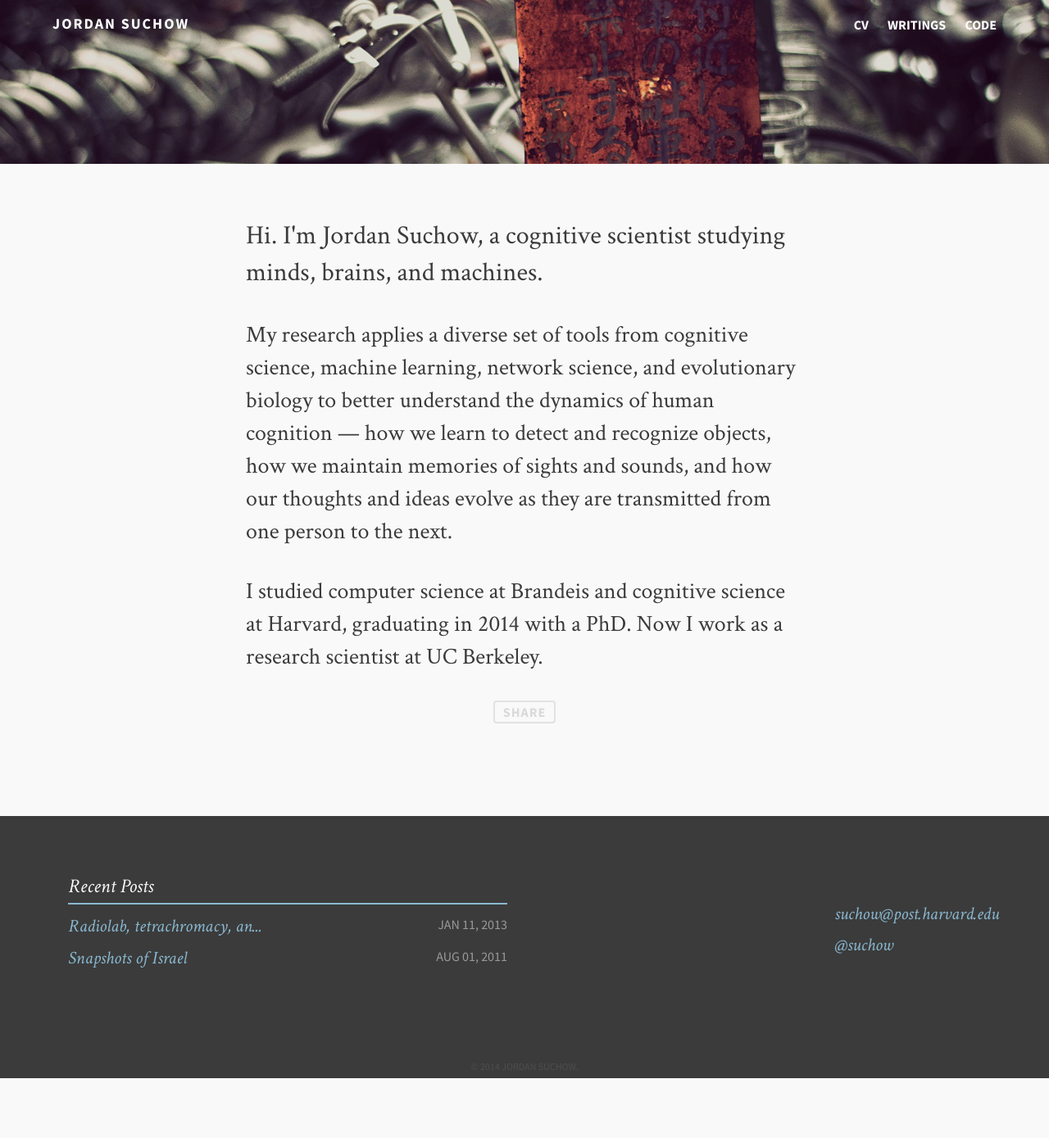
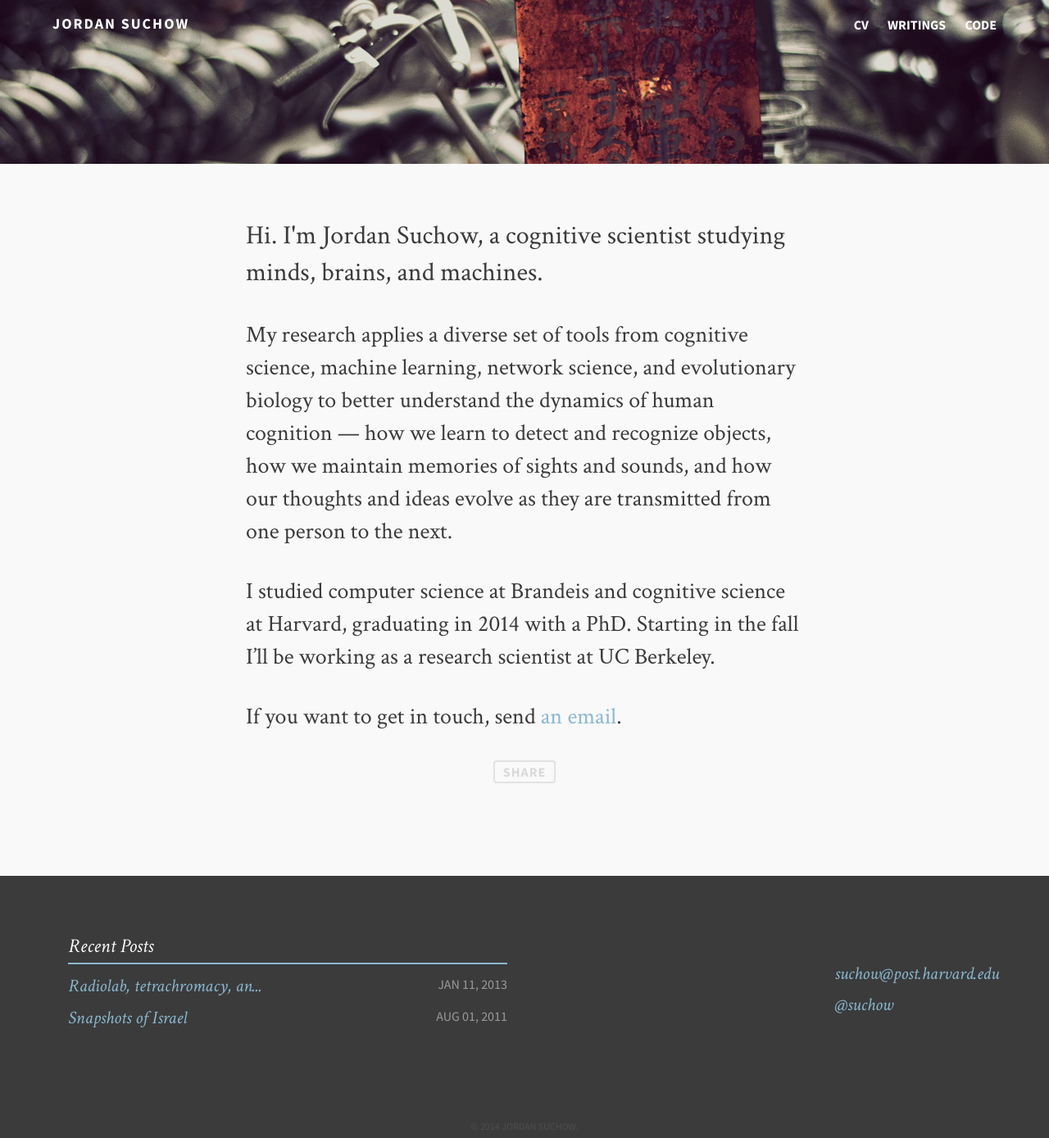
Before and after one commit to suchow/suchow.io, a Jekyll site: the page built from index.md, in a window 1280 px wide. Shown: the whole page at 82% size. Built offline with Jekyll 4.4.1, drawn with Linux system fonts in a browser that asks for light colours; comment, search, counter and statistics services are not loaded; before the commit the page ends 1316 px from its top, so only the background shows below that.

Commit message:
Tweak intro paragraph to include email address

```diff
--- a/index.md
+++ b/index.md
@@ -10,4 +10,6 @@ image:
 
 My research applies a diverse set of tools from cognitive science, machine learning, network science, and evolutionary biology to better understand the dynamics of human cognition &mdash; how we learn to detect and recognize objects, how we maintain memories of sights and sounds, and how our thoughts and ideas evolve as they are transmitted from one person to the next.
 
-I studied computer science at Brandeis and cognitive science at Harvard, graduating in 2014 with a PhD. Now I work as a research scientist at UC Berkeley.
+I studied computer science at Brandeis and cognitive science at Harvard, graduating in 2014 with a PhD. Starting in the fall I'll be working as a research scientist at UC Berkeley.
+
+If you want to get in touch, send [an email](mailto:suchow@post.harvard.edu).
```
